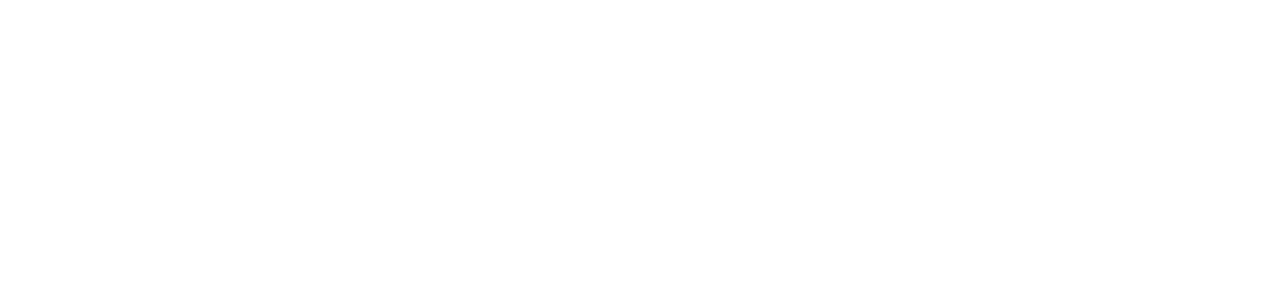
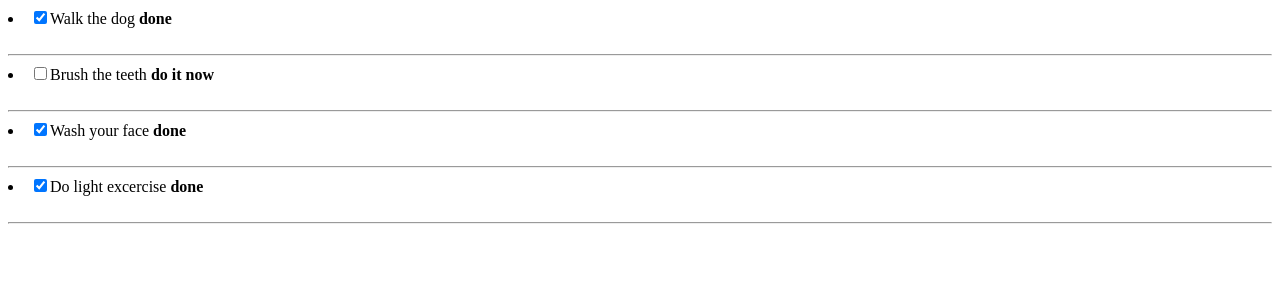
Before and after one commit to BaxanAcharya/react-typescript-todoApp, a React (Create React App) app: page / in a window 1280 px wide. Shown: the top 300 px of the page. Built offline with nearby package versions, Linux system fonts and the light colour scheme.

Commit message:
added toggle functionality

```diff
--- a/src/App.tsx
+++ b/src/App.tsx
@@ -1,30 +1,50 @@
-import React from 'react';
+import React, { useState } from 'react';
 import TodoListItem from './component/TodoListItem';
 
 
 
-const todos: Array<Todo>=[
+const initialTodos: Array<Todo> = [
   {
-  text:'Walk the dog',
-  complete:true
+    text: 'Walk the dog',
+    complete: true
   },
   {
-  text:'Brush the teeth',
-  complete:false
+    text: 'Brush the teeth',
+    complete: false
   },
   {
 
-  text:'Wash your face',
-  complete:true
+    text: 'Wash your face',
+    complete: true
   },
   {
-  text:'Do light excercise',
-  complete:true
+    text: 'Do light excercise',
+    complete: true
   },
 ]
-const App: React.FC=()=>{
+const App: React.FC = () => {
+
+  const [todos, setTodos] = useState(initialTodos)
+
+  const toggleTodo: ToggleTodo = selectedTodo => {
+    const newTodos = todos.map(todo => {
+      if (todo === selectedTodo) {
+        return {
+          ...todo,
+          complete: !todo.complete
+        }
+      }
+      return todo
+    })
+
+    setTodos(newTodos)
+  }
   return <div>
-
+    {
+      todos.map((todo, index) => {
+        return <TodoListItem todo={todo} key={index} toggleTodo={toggleTodo} />
+      })
+    }
   </div>
 }
 export default App
--- a/src/component/TodoListItem.tsx
+++ b/src/component/TodoListItem.tsx
@@ -1,12 +1,19 @@
 import React from 'react'
+import './TodoListitem.css'
 
-
-interface TodoListItemProps{
-    todo: Todo
+interface TodoListItemProps {
+    todo: Todo;
+    toggleTodo: ToggleTodo
 }
 
-const TodoListItem: React.FC<TodoListItemProps> =({todo})=>{
-return <li><label><input type="checkbox" checked={todo.complete} /></label>{todo.text}</li>
+const TodoListItem: React.FC<TodoListItemProps> = ({ todo, toggleTodo }) => {
+    console.log(todo)
+    return <> <li>
+        <label className={todo.complete ? 'complete' : undefined}>
+            <input type="checkbox" checked={todo.complete} onChange={() => toggleTodo(todo)} className="point" />
+        </label>{todo.text}  <strong>{todo.complete ? "done" : 'do it now'}</strong>
+    </li>
+        <br /> <hr /></>
 }
 
 export default TodoListItem;
--- /dev/null
+++ b/src/component/TodoListitem.css
@@ -0,0 +1,6 @@
+.complete {
+  text-decoration: line-through;
+}
+.point {
+  cursor: pointer;
+}
--- a/src/types/types.d.ts
+++ b/src/types/types.d.ts
@@ -2,3 +2,5 @@ type Todo={
     text:string,
     complete: boolean
   }
+
+  type ToggleTodo= (selectedTodo: Todo) => void
```
Also changed, not shown: 1 other file (tests, documents, lock files or other folders). Lines whose indentation alone changed are shown as unchanged.
